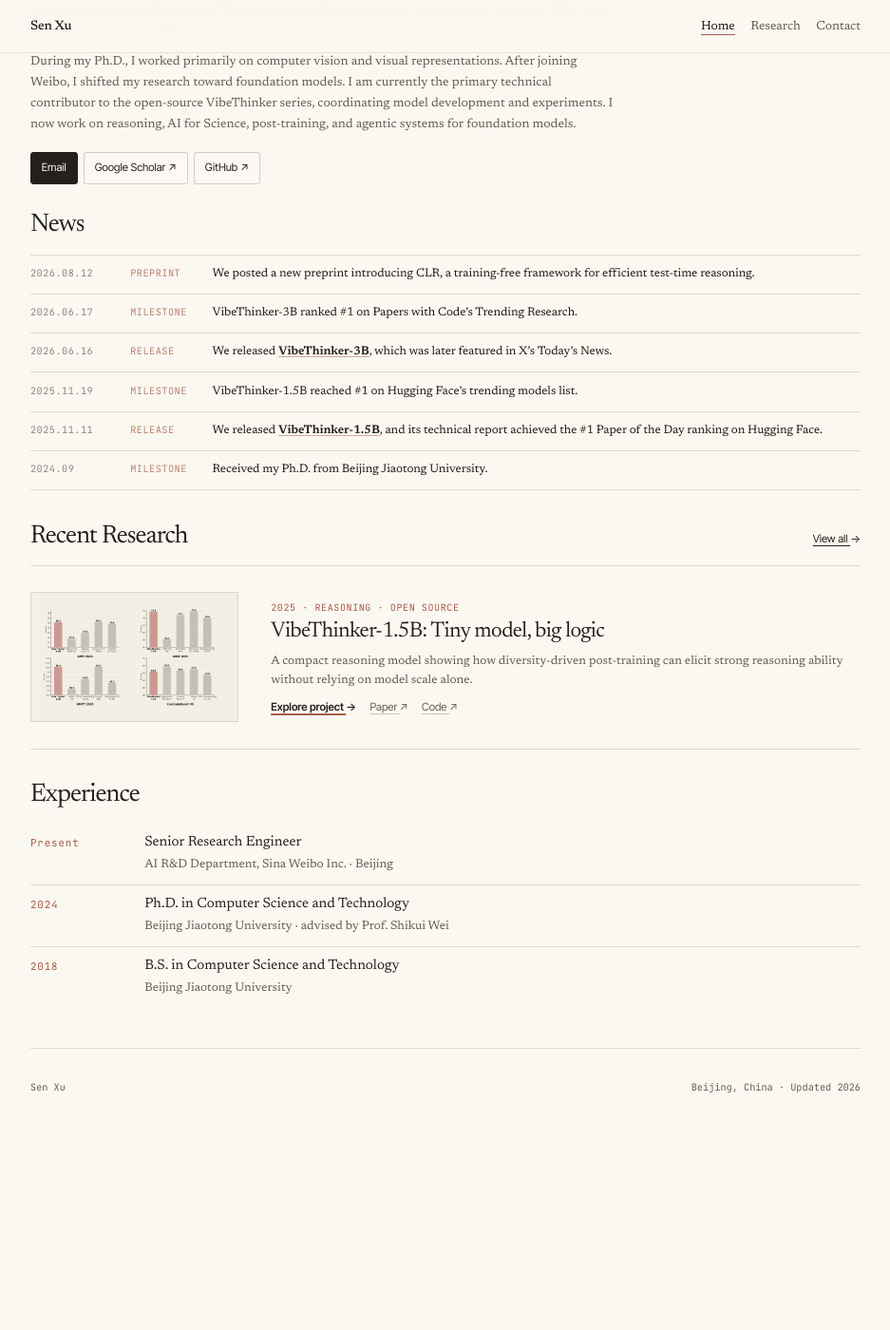
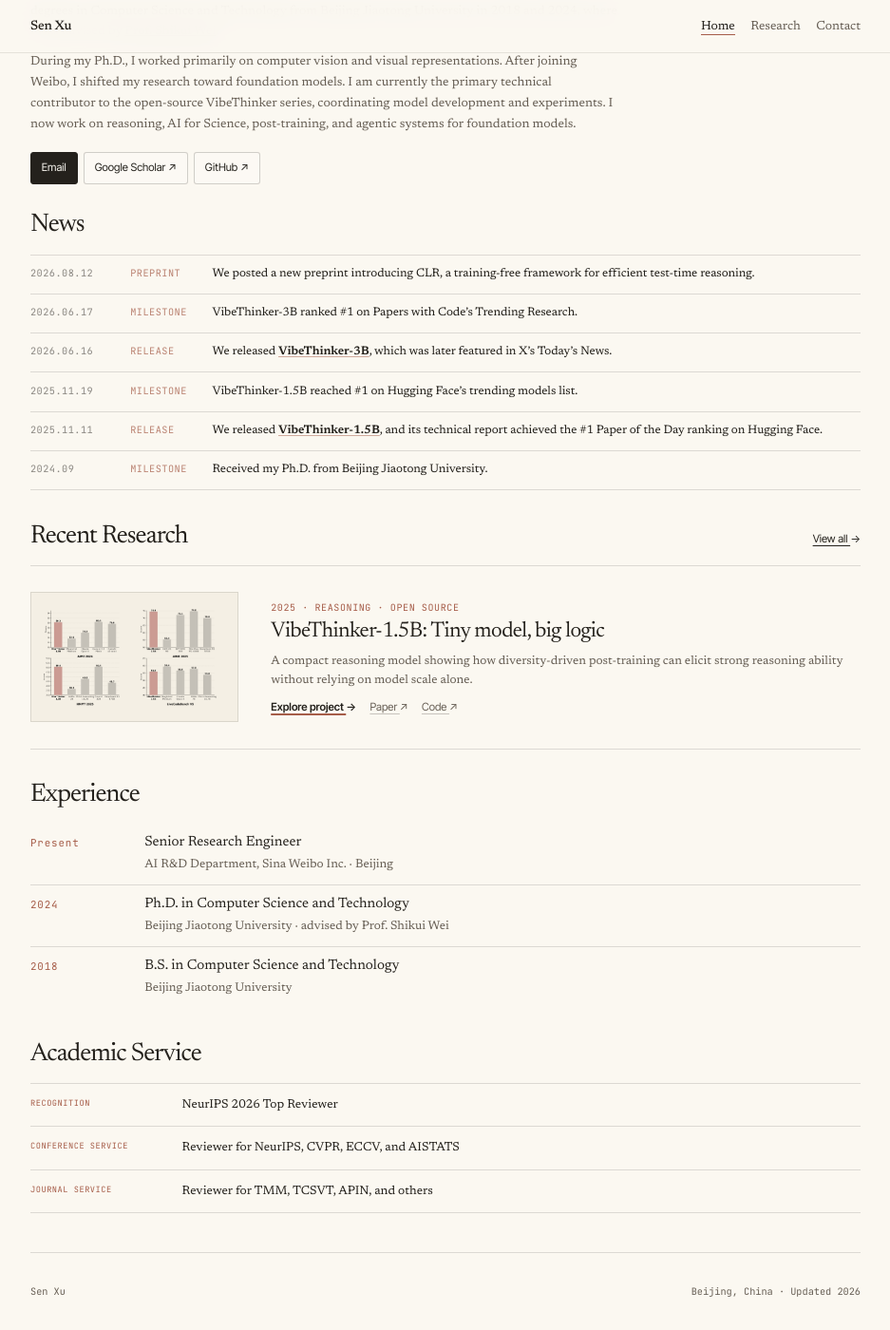
Before and after one commit to rookiie/rookiie.github.io, a Jekyll site: the page built from _pages/about.md, in a window 1280 px wide and 1400 px high, scrolled down 237 px. Shown: the whole window at 95% size, without its empty margins (171-1108 px from the left). Built offline with Jekyll 4.4.1, drawn with Linux system fonts in a browser that asks for light colours; before the commit the page ends 1422 px from its top, so only the background shows below that.

Commit message:
Add academic service section

```diff
--- a/_pages/about.md
+++ b/_pages/about.md
@@ -119,3 +119,21 @@
     </article>
   </div>
 </section>
+
+<section class="home-section" aria-labelledby="service-title">
+  <h2 id="service-title" class="home-section-heading">Academic Service</h2>
+  <ul class="home-service-list">
+    <li>
+      <span class="home-service-list__label">Recognition</span>
+      <p>NeurIPS 2026 Top Reviewer</p>
+    </li>
+    <li>
+      <span class="home-service-list__label">Conference Service</span>
+      <p>Reviewer for NeurIPS, CVPR, ECCV, and AISTATS</p>
+    </li>
+    <li>
+      <span class="home-service-list__label">Journal Service</span>
+      <p>Reviewer for TMM, TCSVT, APIN, and others</p>
+    </li>
+  </ul>
+</section>
--- a/assets/css/main.scss
+++ b/assets/css/main.scss
@@ -338,6 +338,59 @@
   font-optical-sizing: auto;
   font-size: $home-supporting-size;
   line-height: $home-supporting-line-height;
+}
+
+.home-service-list {
+  margin: 0;
+  padding: 0;
+  list-style: none;
+}
+
+.home-service-list li {
+  display: grid;
+  grid-template-columns: 12rem minmax(0, 1fr);
+  gap: clamp(1rem, 3vw, 2rem);
+  padding: 1.05rem 0;
+  border-top: 1px solid $home-line;
+}
+
+.home-service-list li:last-child {
+  border-bottom: 1px solid $home-line;
+}
+
+.home-service-list__label {
+  padding-top: 0.18rem;
+  color: $home-accent;
+  font-family: $home-mono;
+  font-size: 0.76rem;
+  letter-spacing: 0.06em;
+  line-height: 1.6;
+  text-transform: uppercase;
+}
+
+.home-service-list p {
+  margin: 0;
+  color: $home-ink;
+  font-family: $home-serif;
+  font-optical-sizing: auto;
+  font-size: 1.12rem;
+  line-height: $home-supporting-line-height;
+}
+
+@media (max-width: 560px) {
+  .home-service-list li {
+    grid-template-columns: 9rem minmax(0, 1fr);
+    gap: 0.8rem;
+  }
+
+  .home-service-list__label {
+    font-size: 0.68rem;
+    letter-spacing: 0.035em;
+  }
+}
+
+.home-service-list p {
+  min-width: 0;
 }
 
 .home-footer {
```
